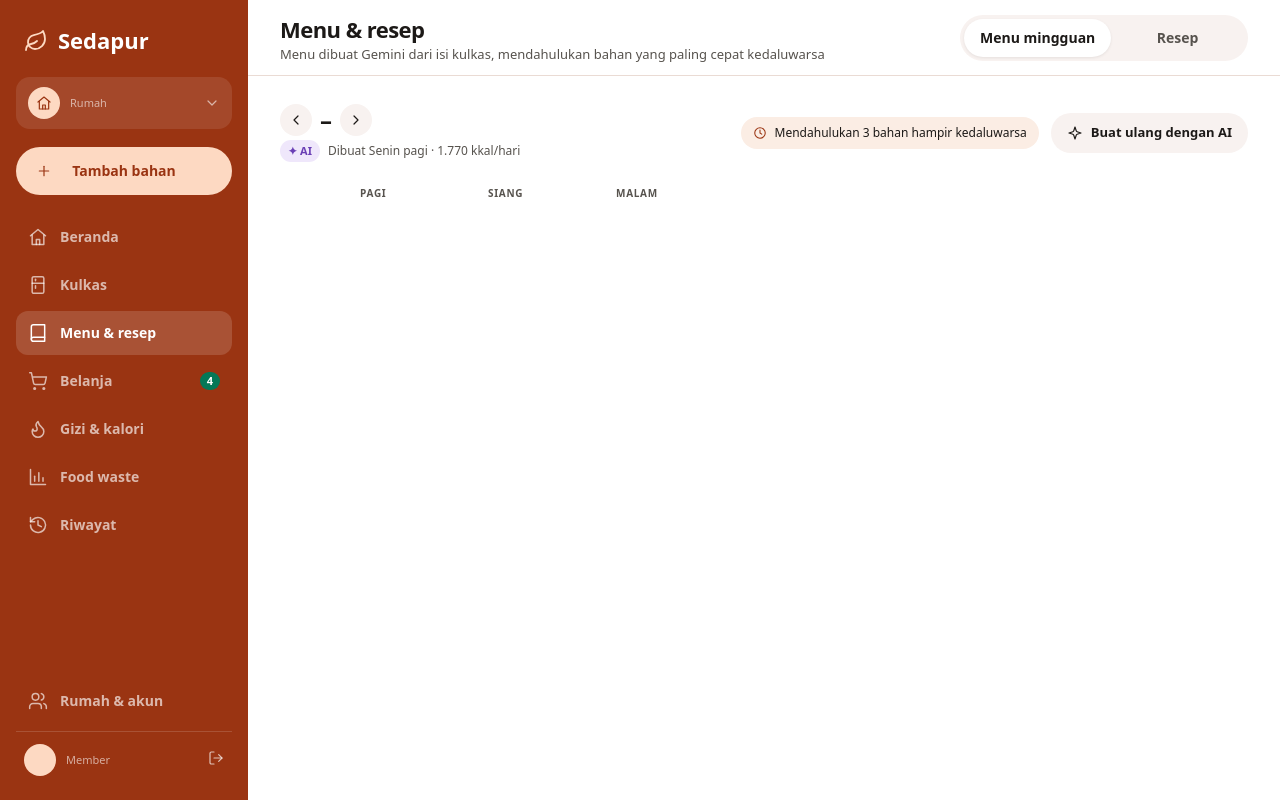
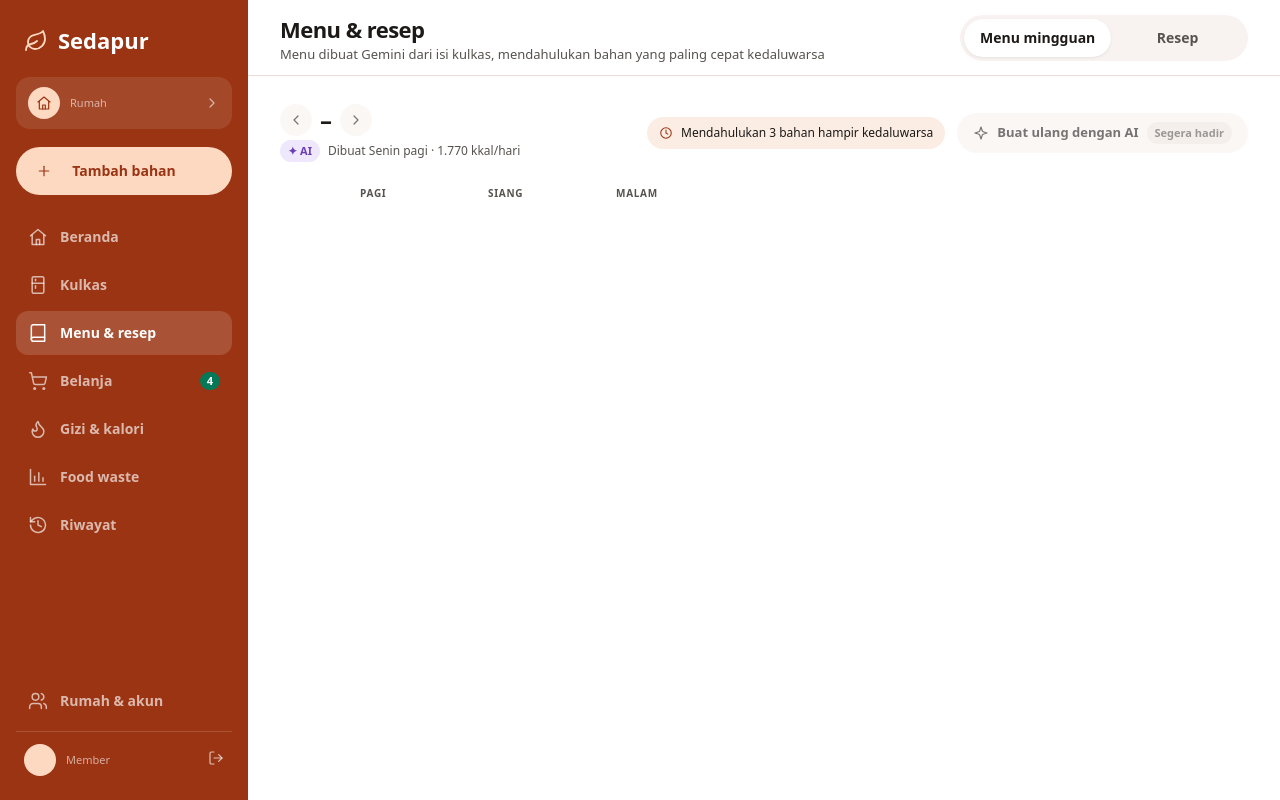
Before and after one commit to JoelC-code/sedapur, a Laravel app: template resources/views/menu/index.blade.php in a window 1280 px wide. Run offline with Laravel 12, Linux system fonts and the light colour scheme; the template is opened without the code that fills it, so the values that code supplies are empty; style sheets or scripts are compiled from the project's sources; some web fonts are replaced.

Commit message:
fix: link the household picker and mark buttons without a backend as coming soon

```diff
--- a/resources/views/components/layouts/app.blade.php
+++ b/resources/views/components/layouts/app.blade.php
@@ -31,14 +31,14 @@
             <x-icon name="leaf" class="size-6 text-olive-200" /> {{ config('app.name') }}
         </a>
 
-        <button type="button" class="mb-3.5 flex w-full items-center gap-2.5 rounded-[14px] bg-white/10 px-3 py-2.5 text-left hover:bg-white/15">
+        <a href="{{ route('household.settings') }}" class="mb-3.5 flex w-full items-center gap-2.5 rounded-[14px] bg-white/10 px-3 py-2.5 text-left hover:bg-white/15">
             <span class="grid size-8 place-items-center rounded-full bg-olive-200 text-olive-700"><x-icon name="home" class="size-4" /></span>
             <span class="min-w-0 flex-1">
                 <span class="block text-[11px] text-white/60">Rumah</span>
                 <span class="block truncate text-sm font-bold">{{ $household['nama'] }}</span>
             </span>
-            <x-icon name="chevron-down" class="size-4 text-white/60" />
-        </button>
+            <x-icon name="chevron-right" class="size-4 text-white/60" />
+        </a>
 
         <button type="button" data-open="add-item" class="relative mb-4 flex h-12 w-full items-center justify-center rounded-full bg-olive-200 px-12 text-sm font-extrabold text-olive-700 hover:bg-olive-300">
             <x-icon name="plus" class="absolute left-5 size-4" /> Tambah bahan
--- a/resources/views/dashboard.blade.php
+++ b/resources/views/dashboard.blade.php
@@ -4,7 +4,7 @@
     <header class="mb-5 flex items-center gap-3 lg:-mx-8 lg:mb-7 lg:h-[76px] lg:gap-4 lg:border-b lg:border-line lg:px-8">
         <span class="grid size-11 place-items-center rounded-full bg-olive-700 text-lg font-extrabold text-white lg:hidden">{{ mb_substr($user['nama'], 0, 1) }}</span>
         <div class="min-w-0 flex-1">
-            <button type="button" class="flex items-center gap-1 text-xs text-muted lg:hidden">{{ $household['nama'] }} <x-icon name="chevron-down" class="size-3" /></button>
+            <a href="{{ route('household.settings') }}" class="flex items-center gap-1 text-xs text-muted lg:hidden">{{ $household['nama'] }} <x-icon name="chevron-right" class="size-3" /></a>
             <h1 class="text-xl font-extrabold lg:text-[22px]">Halo, {{ $user['panggilan'] }}</h1>
             <p class="hidden text-[13px] text-muted lg:block">{{ now()->translatedFormat('l, j F Y') }} · Semua makanan di kulkasmu</p>
         </div>
--- a/resources/views/household/settings.blade.php
+++ b/resources/views/household/settings.blade.php
@@ -13,7 +13,7 @@
                     <p class="font-bold">{{ $user['nama'] }}</p>
                     <p class="text-xs text-muted">{{ $user['email'] }}</p>
                 </div>
-                <button class="grid size-10 place-items-center rounded-full bg-white" aria-label="Ubah profil"><x-icon name="edit" class="size-4" /></button>
+                <button type="button" disabled title="Segera hadir" class="grid size-10 place-items-center rounded-full bg-white disabled:cursor-not-allowed disabled:opacity-60" aria-label="Ubah profil (segera hadir)"><x-icon name="edit" class="size-4" /></button>
             </section>
 
             <section class="card-sand">
--- a/resources/views/menu/index.blade.php
+++ b/resources/views/menu/index.blade.php
@@ -19,15 +19,15 @@
     <div class="flex items-center gap-3">
         <div class="flex-1">
             <div class="flex items-center gap-2">
-                <button class="hidden size-8 place-items-center rounded-full bg-sand lg:grid" aria-label="Minggu sebelumnya"><x-icon name="chevron-left" class="size-4" /></button>
+                <button type="button" disabled class="hidden size-8 place-items-center rounded-full bg-sand lg:grid disabled:cursor-not-allowed disabled:opacity-60" aria-label="Minggu sebelumnya (segera hadir)"><x-icon name="chevron-left" class="size-4" /></button>
                 <h2 class="text-xl font-extrabold lg:text-2xl">{{ $range }}</h2>
-                <button class="hidden size-8 place-items-center rounded-full bg-sand lg:grid" aria-label="Minggu berikutnya"><x-icon name="chevron-right" class="size-4" /></button>
+                <button type="button" disabled class="hidden size-8 place-items-center rounded-full bg-sand lg:grid disabled:cursor-not-allowed disabled:opacity-60" aria-label="Minggu berikutnya (segera hadir)"><x-icon name="chevron-right" class="size-4" /></button>
             </div>
             <p class="mt-1 flex items-center gap-2 text-xs text-muted"><span class="badge bg-ai-soft text-ai">✦ AI</span> Dibuat Senin pagi · 1.770 kkal/hari</p>
         </div>
         <p class="hidden items-center gap-2 rounded-full bg-olive-100 px-3 py-2 text-xs lg:flex"><x-icon name="clock" class="size-3.5 text-olive-700" /> Mendahulukan 3 bahan hampir kedaluwarsa</p>
-        <button class="btn-soft btn-sm hidden lg:inline-flex"><x-icon name="sparkles" class="size-4" /> Buat ulang dengan AI</button>
-        <button class="grid size-10 place-items-center rounded-full bg-sand lg:hidden" aria-label="Buat ulang"><x-icon name="refresh" class="size-4" /></button>
+        <button type="button" disabled class="btn-soft btn-sm hidden lg:inline-flex disabled:cursor-not-allowed disabled:opacity-60"><x-icon name="sparkles" class="size-4" /> Buat ulang dengan AI <span class="badge bg-sand-dark text-muted">Segera hadir</span></button>
+        <button type="button" disabled class="grid size-10 place-items-center rounded-full bg-sand lg:hidden disabled:cursor-not-allowed disabled:opacity-60" aria-label="Buat ulang (segera hadir)"><x-icon name="refresh" class="size-4" /></button>
     </div>
 
     {{-- HP: strip hari + kartu menu --}}
@@ -63,7 +63,7 @@
             @endforeach
         </div>
 
-        <button class="btn-soft mt-4 w-full"><x-icon name="sparkles" class="size-4" /> Buat ulang menu dengan AI</button>
+        <button type="button" disabled class="btn-soft mt-4 w-full disabled:cursor-not-allowed disabled:opacity-60"><x-icon name="sparkles" class="size-4" /> Buat ulang menu dengan AI <span class="badge bg-sand-dark text-muted">Segera hadir</span></button>
     </div>
 
     {{-- Desktop: kalender 7 hari × pagi/siang/malam --}}
--- a/resources/views/recipes/index.blade.php
+++ b/resources/views/recipes/index.blade.php
@@ -42,5 +42,5 @@
         @endforeach
     </div>
 
-    <button class="btn-primary fixed right-5 bottom-28 z-20 shadow-lg lg:static lg:mt-6"><x-icon name="sparkles" class="size-4" /> Buat resep</button>
+    <button type="button" disabled class="btn-primary fixed right-5 bottom-28 z-20 shadow-lg lg:static lg:mt-6 disabled:cursor-not-allowed disabled:opacity-60"><x-icon name="sparkles" class="size-4" /> Buat resep <span class="badge bg-sand-dark text-muted">Segera hadir</span></button>
 </x-layouts.app>
```
Also changed, not shown: resources/views/recipes/show.blade.php (+4 -4 lines).
